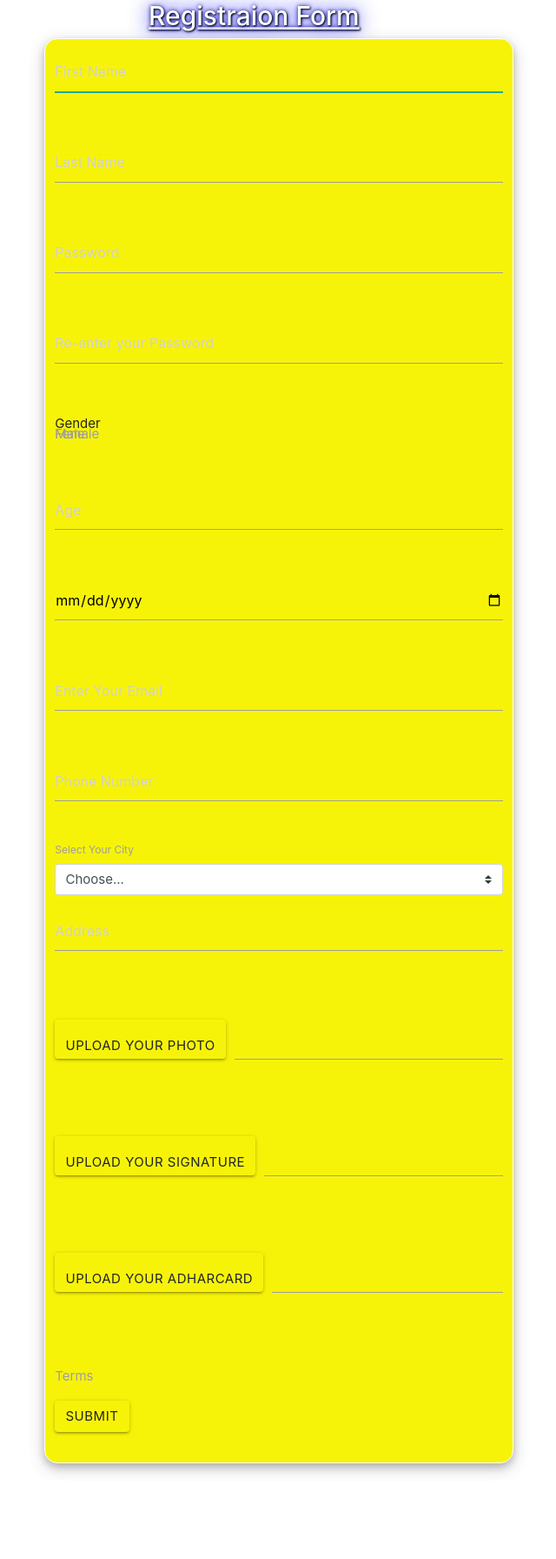
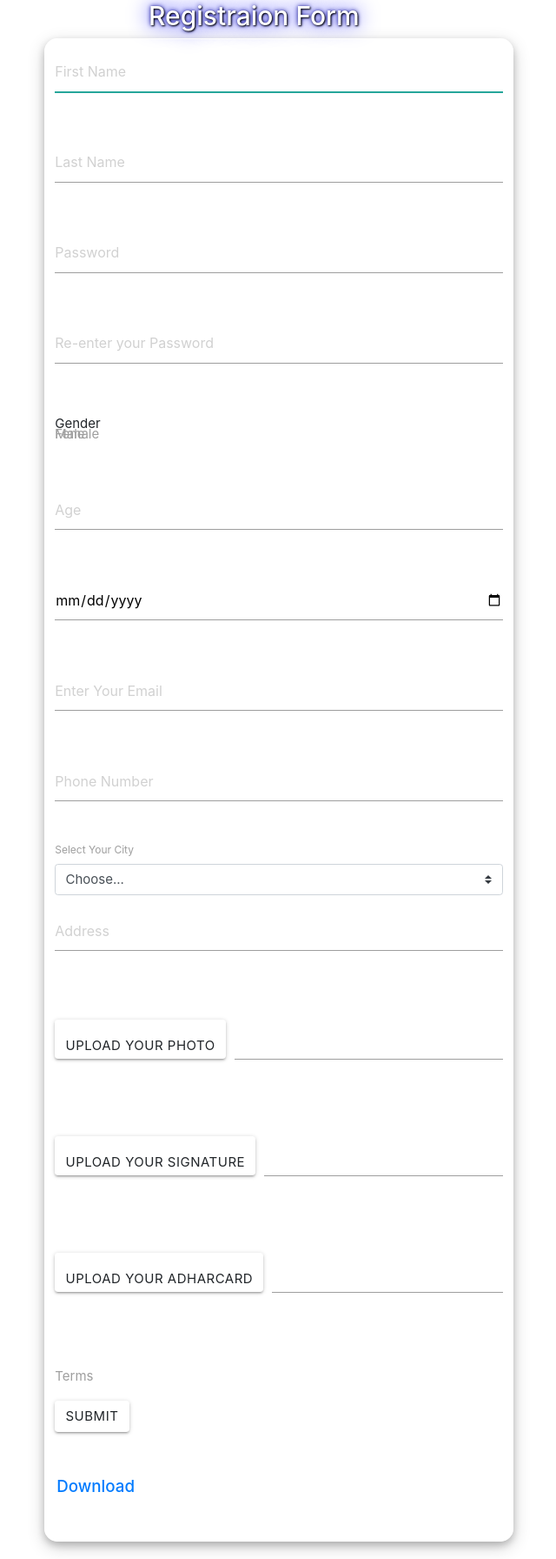
Before and after one commit to omsingh11/Form-js, a plain HTML site: page index.html in a window 1280 px wide. Shown: the whole page at 87% size, without its empty margins (334-974 px from the left). Before the commit the page ends 1702 px from the top, so only its background shows below. Drawn offline with nearby package versions, Linux system fonts and the light colour scheme.

Commit message:
first commit

```diff
--- a/index.html
+++ b/index.html
@@ -22,19 +22,20 @@
         <div class="row">
           <div class="input-field col s6">
               <label for="fname"></label>
+              <div class="place">
            <input type="text" id="fname" name="username"  placeholder="First Name">
-
+          </div>
         </div>
         </div>
         <div class="row">
          <div class="input-field col s6">
-          <input type="text" id="lname" name="lastname" placeholder="Last Name"><br>
+          <input type="text" id="lname" name="lastname" placeholder="Last Name">
           <label for="lname"></label>
           </div>
         </div>
         <div class="row">
             <div class="input-field col s6">
-          <input type="password" id="pass" name="password" placeholder="Password">
+          <input type="password"  id="pass" name="password" placeholder="Password">
           <label for="pass" class="req"></label>
         </div>
         </div>
@@ -46,7 +47,7 @@
         </div>
 
         <div class="row">
-            <div class="input-field col s4">
+            <div class="input-field col s6">
               <p>Gender</p>
                     <input type="radio" name="gender" id="mal"  class="ma">
                     <label for="mal">Male</label>
@@ -62,7 +63,7 @@
         </div>
         <div class="row">
        <div class="input-field col s6">
-        <input type="date" id="dob" name="db" placeholder="DOB" class="date-picker">
+        <input type="date" id="dob" name="db" placeholder="DOB" class="date-picker" minlength="new Date()">
         <label for="dob" class="req"></label><br>
         </div>
         </div>
@@ -137,14 +138,21 @@
           </div>
 
             <div class="row">
-                <div class="input-field col s4">
+                <div class="input-field col s6">
             <input type="checkbox" name="checks" class="filled-in" id="term">
             <label  for="term">Terms</label>
         </div>
         </div>
         <div class="row">
-          <div class="input-field col s4">
+          <div class="input-field col s6">
         <input class="btn waves-effect waves-light" type="submit" >
+          </div>
+        </div>
+        <div class="row">
+          <div class="input-field col s6">
+            <div class="down">
+            <a href="index.html" download><h5>Download</h5></a>
+            </div>
           </div>
         </div>
       </form>
--- a/style.css
+++ b/style.css
@@ -2,10 +2,6 @@
     margin:0;
     box-sizing:border-box;
 }
-body{
-    background-color:gray
-}
-
 .container{
     width:1200px;
 }
@@ -13,20 +9,27 @@ body{
    margin-left:300px;
 }
 form{
-    background-color:hsl(59, 94%, 50%);
+
    border:1px solid #fff;
     border-radius:15px;
     box-shadow:0 4px 8px 0 rgba(0, 0, 0, 0.2), 0 6px 20px 0 rgba(0, 0, 0, 0.19);
 
 }
 .hed{
+    font-size:70px;
     margin-left:120px;
-    text-decoration:underline;
     color:#fff;
     text-shadow: 1px 1px 2px black, 0 0 25px blue, 0 0 5px darkblue;
 
 }
+.down{
+    border:2px solid white;
+    border-radius:5px;
+    width:80px;
+    height:40px;
 
-::placeholder{
-    color:Black;
 }
+.down a:hover{
+    text-align:center;
+    text-decoration:none;
+}
```
Also changed, not shown: date.html (added, +22 -0 lines).
